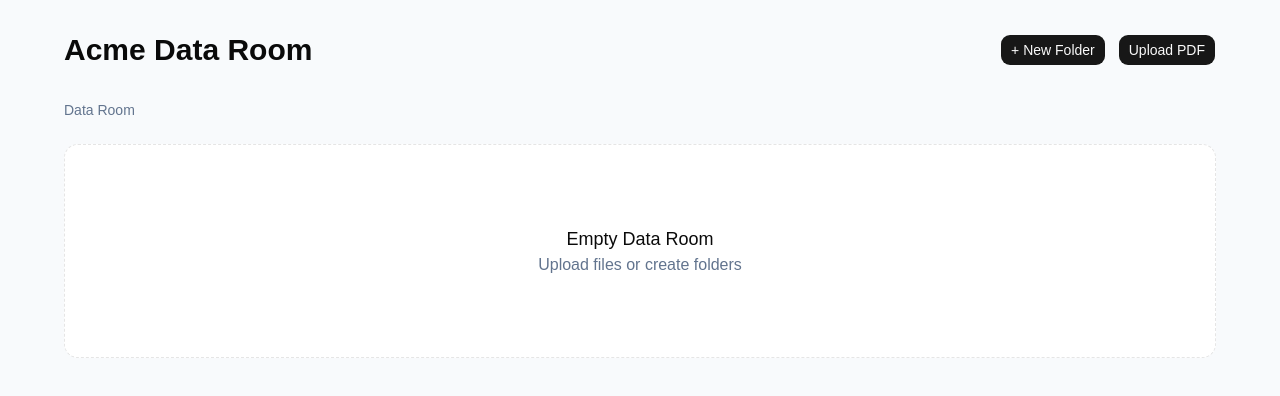
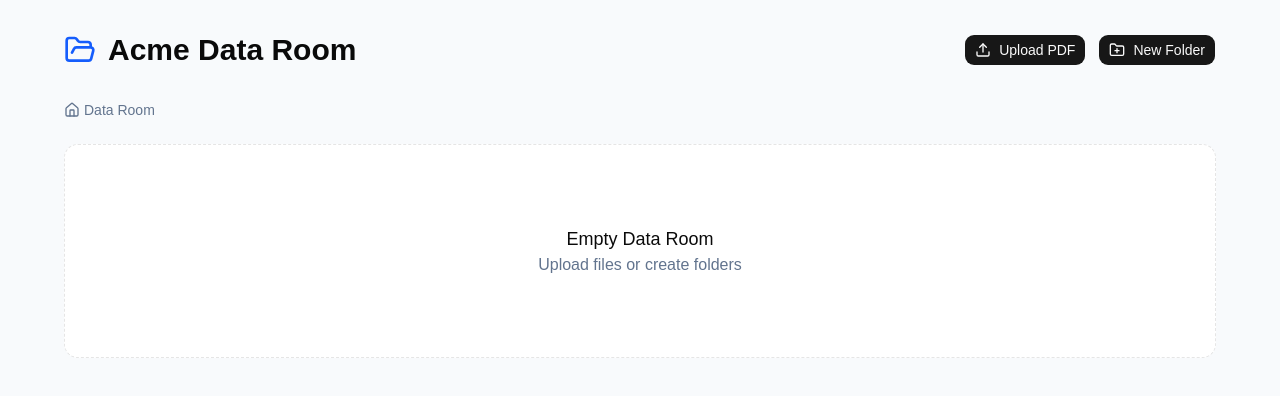
Before and after one commit to tvk777/dataroom-spa, a React (Vite) app: page / in a window 1280 px wide. Shown: the top 396 px of the page. Built offline with nearby package versions, Linux system fonts and the light colour scheme.

Commit message:
style: add lucide-react icons

```diff
--- a/src/App.tsx
+++ b/src/App.tsx
@@ -1,3 +1,4 @@
+import { FolderOpen } from 'lucide-react';
 import { useDataRoom } from '@/context/DataRoomContext';
 import { FolderCard } from '@/components/folders/FolderCard';
 import { CreateFolderDialog } from '@/components/folders/CreateFolderDialog';
@@ -13,10 +14,14 @@ function App() {
     <div className='min-h-screen bg-slate-50 p-8'>
       <div className='mx-auto max-w-6xl'>
         <div className='mb-8 flex items-center justify-between'>
-          <h1 className='text-3xl font-bold'>Acme Data Room</h1>
+          <div className='flex items-center gap-3'>
+            <FolderOpen className='h-8 w-8 text-blue-600' />
+
+            <h1 className='text-3xl font-bold'>Acme Data Room</h1>
+          </div>
           <div className='flex gap-3'>
+            <UploadFileButton />
             <CreateFolderDialog />
-            <UploadFileButton />
           </div>
         </div>
 
@@ -31,11 +36,7 @@ function App() {
         ) : (
           <div className='grid gap-4 md:grid-cols-3 lg:grid-cols-4'>
             {currentFolders.map((folder) => (
-              <FolderCard
-                key={folder.id}
-                folder={folder}
-                onClick={() => navigateToFolder(folder.id)}
-              />
+              <FolderCard key={folder.id} folder={folder} onClick={() => navigateToFolder(folder.id)} />
             ))}
 
             {currentFiles.map((file) => (
--- a/src/components/files/FileActions.tsx
+++ b/src/components/files/FileActions.tsx
@@ -1,19 +1,15 @@
 import { useState } from 'react';
-
+import { MoreVertical, Pencil, Trash2 } from 'lucide-react';
 import { useDataRoom } from '@/context/DataRoomContext';
-
 import { Button } from '@/components/ui/button';
 import { Input } from '@/components/ui/input';
-
 import {
   DropdownMenu,
   DropdownMenuContent,
   DropdownMenuItem,
   DropdownMenuTrigger,
 } from '@/components/ui/dropdown-menu';
-
 import { Dialog, DialogContent, DialogHeader, DialogTitle } from '@/components/ui/dialog';
-
 import {
   AlertDialog,
   AlertDialogAction,
@@ -65,7 +61,7 @@ export const FileActions = ({ file }: FileActionsProps) => {
       <DropdownMenu>
         <DropdownMenuTrigger asChild>
           <Button variant='ghost' size='sm'>
-            ⋮
+            <MoreVertical className='h-4 w-4' />
           </Button>
         </DropdownMenuTrigger>
 
@@ -76,6 +72,7 @@ export const FileActions = ({ file }: FileActionsProps) => {
               setIsRenameOpen(true);
             }}
           >
+            <Pencil className='mr-2 h-4 w-4' />
             Rename
           </DropdownMenuItem>
 
@@ -86,6 +83,7 @@ export const FileActions = ({ file }: FileActionsProps) => {
               setIsDeleteOpen(true);
             }}
           >
+            <Trash2 className='mr-2 h-4 w-4' />
             Delete
           </DropdownMenuItem>
         </DropdownMenuContent>
--- a/src/components/files/FileCard.tsx
+++ b/src/components/files/FileCard.tsx
@@ -1,3 +1,4 @@
+import { FileText } from 'lucide-react';
 import type { FileItem } from '@/types/dataroom';
 import { FileActions } from './FileActions';
 
@@ -11,7 +12,9 @@ export const FileCard = ({ file, onClick }: FileCardProps) => {
     <div className='rounded-xl border bg-white p-4 shadow-sm transition hover:shadow-md'>
       <div className='flex items-start justify-between gap-4'>
         <div onClick={onClick} className='flex-1 min-w-0 cursor-pointer group'>
-          <div className='mb-2 text-3xl transition-transform group-hover:scale-105'>📄</div>
+          <div className='mb-2 text-3xl transition-transform group-hover:scale-105'>
+            <FileText className='h-6 w-6 text-red-500' />
+          </div>
 
           <p title={file.name} className='truncate font-medium text-slate-800'>
             {file.name}
--- a/src/components/files/UploadFileButton.tsx
+++ b/src/components/files/UploadFileButton.tsx
@@ -1,4 +1,5 @@
 import { useRef } from 'react';
+import { Upload } from 'lucide-react';
 import { toast } from 'sonner';
 import { Button } from '@/components/ui/button';
 import { useDataRoom } from '@/context/DataRoomContext';
@@ -37,7 +38,10 @@ export const UploadFileButton = () => {
 
   return (
     <>
-      <Button onClick={handleButtonClick}>Upload PDF</Button>
+      <Button onClick={handleButtonClick} className='gap-2'>
+        <Upload className='h-4 w-4' />
+        Upload PDF
+      </Button>
 
       <input ref={inputRef} type='file' accept='.pdf,application/pdf' className='hidden' onChange={handleFileChange} />
     </>
--- a/src/components/folders/CreateFolderDialog.tsx
+++ b/src/components/folders/CreateFolderDialog.tsx
@@ -1,4 +1,5 @@
 import { useState } from 'react';
+import { FolderPlus } from 'lucide-react';
 import { Button } from '@/components/ui/button';
 import { Input } from '@/components/ui/input';
 import { Dialog, DialogContent, DialogHeader, DialogTitle, DialogTrigger } from '@/components/ui/dialog';
@@ -21,7 +22,10 @@ export const CreateFolderDialog = () => {
   return (
     <Dialog open={open} onOpenChange={setOpen}>
       <DialogTrigger asChild>
-        <Button>+ New Folder</Button>
+        <Button className='gap-2'>
+          <FolderPlus className='h-4 w-4' />
+          New Folder
+        </Button>
       </DialogTrigger>
 
       <DialogContent>
--- a/src/components/folders/FolderActions.tsx
+++ b/src/components/folders/FolderActions.tsx
@@ -1,18 +1,15 @@
 import { useState } from 'react';
+import { MoreVertical, Pencil, Trash2 } from 'lucide-react';
 import { useDataRoom } from '@/context/DataRoomContext';
-
 import { Button } from '@/components/ui/button';
 import { Input } from '@/components/ui/input';
-
 import {
   DropdownMenu,
   DropdownMenuContent,
   DropdownMenuItem,
   DropdownMenuTrigger,
 } from '@/components/ui/dropdown-menu';
-
 import { Dialog, DialogContent, DialogHeader, DialogTitle } from '@/components/ui/dialog';
-
 import {
   AlertDialog,
   AlertDialogAction,
@@ -63,7 +60,7 @@ export const FolderActions = ({ folder }: FolderActionsProps) => {
       <DropdownMenu>
         <DropdownMenuTrigger asChild>
           <Button variant='ghost' size='sm'>
-            ⋮
+            <MoreVertical className='h-4 w-4' />
           </Button>
         </DropdownMenuTrigger>
 
@@ -74,6 +71,7 @@ export const FolderActions = ({ folder }: FolderActionsProps) => {
               setIsRenameOpen(true);
             }}
           >
+            <Pencil className='mr-2 h-4 w-4' />
             Rename
           </DropdownMenuItem>
 
@@ -84,6 +82,7 @@ export const FolderActions = ({ folder }: FolderActionsProps) => {
               setIsDeleteOpen(true);
             }}
           >
+            <Trash2 className='mr-2 h-4 w-4' />
             Delete
           </DropdownMenuItem>
         </DropdownMenuContent>
--- a/src/components/folders/FolderCard.tsx
+++ b/src/components/folders/FolderCard.tsx
@@ -1,3 +1,4 @@
+import { Folder as FolderIco } from 'lucide-react';
 import type { Folder } from '@/types/dataroom';
 import { FolderActions } from './FolderActions';
 
@@ -7,11 +8,13 @@ interface FolderCardProps {
 }
 
 export const FolderCard = ({ folder, onClick }: FolderCardProps) => {
-   return (
+  return (
     <div className='rounded-xl border bg-white p-4 shadow-sm transition hover:shadow-md'>
       <div className='flex items-start justify-between gap-4'>
         <div onClick={onClick} className='cursor-pointer flex-1 min-w-0'>
-          <div className='mb-2 text-3xl'>📁</div>
+          <div className='mb-2 text-3xl'>
+            <FolderIco className='h-6 w-6 text-blue-500' />
+          </div>
 
           <p className='font-medium text-slate-800 truncate'>{folder.name}</p>
         </div>
--- a/src/components/layout/Breadcrumbs.tsx
+++ b/src/components/layout/Breadcrumbs.tsx
@@ -1,3 +1,4 @@
+import { ChevronRight, House } from 'lucide-react';
 import { useDataRoom } from '@/context/DataRoomContext';
 
 export const Breadcrumbs = () => {
@@ -5,19 +6,34 @@ export const Breadcrumbs = () => {
 
   return (
     <div className='mb-6 flex flex-wrap items-center gap-2 text-sm'>
-      <button onClick={() => navigateToFolder(null)} className='text-slate-500 hover:text-slate-900'>
-        Data Room
+      <button
+        onClick={() => navigateToFolder(null)}
+        className='cursor-pointer flex items-center gap-1 text-slate-500 transition-colors hover:text-slate-900'
+      >
+        <House className='h-4 w-4' />
+        <span>Data Room</span>
       </button>
 
-      {breadcrumbs.map((folder) => (
-        <div key={folder.id} className='flex items-center gap-2'>
-          <span className='text-slate-400'>/</span>
+      {breadcrumbs.map((folder, index) => {
+        const isCurrent = index === breadcrumbs.length - 1;
 
-          <button onClick={() => navigateToFolder(folder.id)} className='text-slate-500 hover:text-slate-900'>
-            {folder.name}
-          </button>
-        </div>
-      ))}
+        return (
+          <div key={folder.id} className='flex items-center gap-2'>
+            <ChevronRight className='h-4 w-4 text-slate-400' />
+
+            {isCurrent ? (
+              <span className='font-semibold text-slate-900'>{folder.name}</span>
+            ) : (
+              <button
+                onClick={() => navigateToFolder(folder.id)}
+                className='cursor-pointer text-slate-500 transition-colors hover:text-slate-900 hover:underline'
+              >
+                {folder.name}
+              </button>
+            )}
+          </div>
+        );
+      })}
     </div>
   );
 };
```
